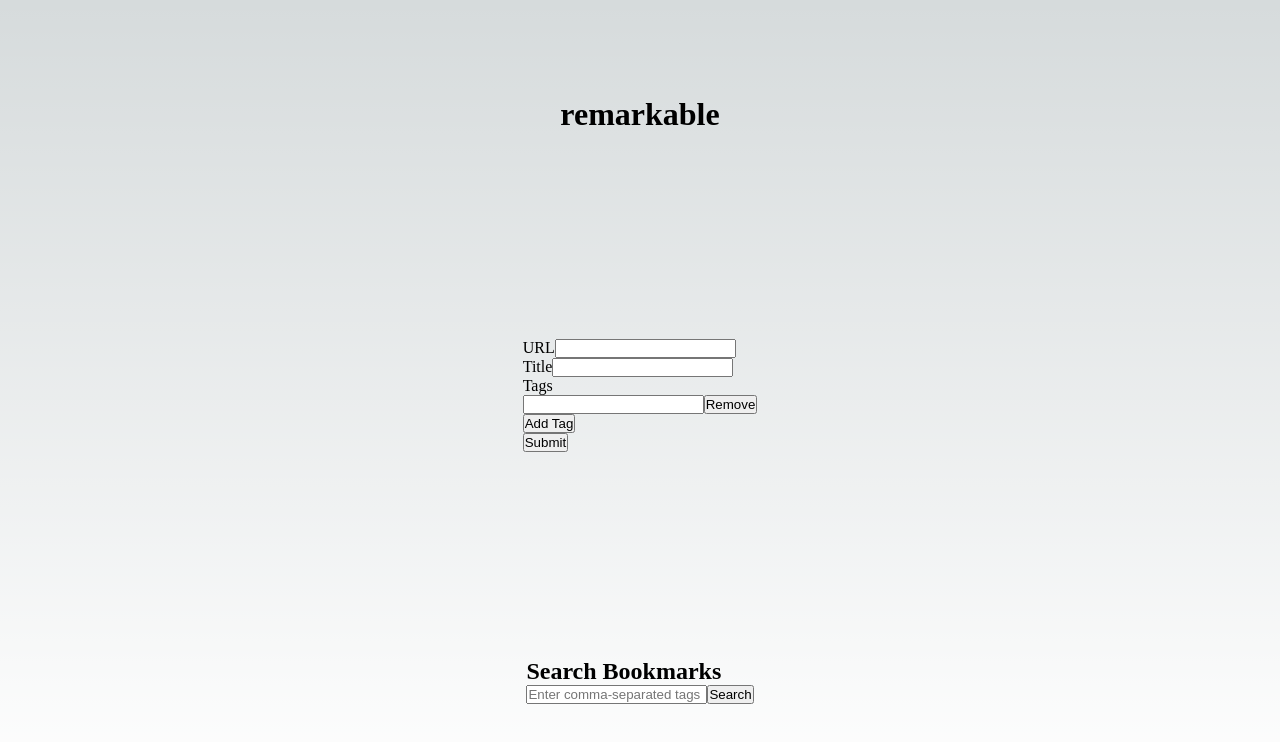
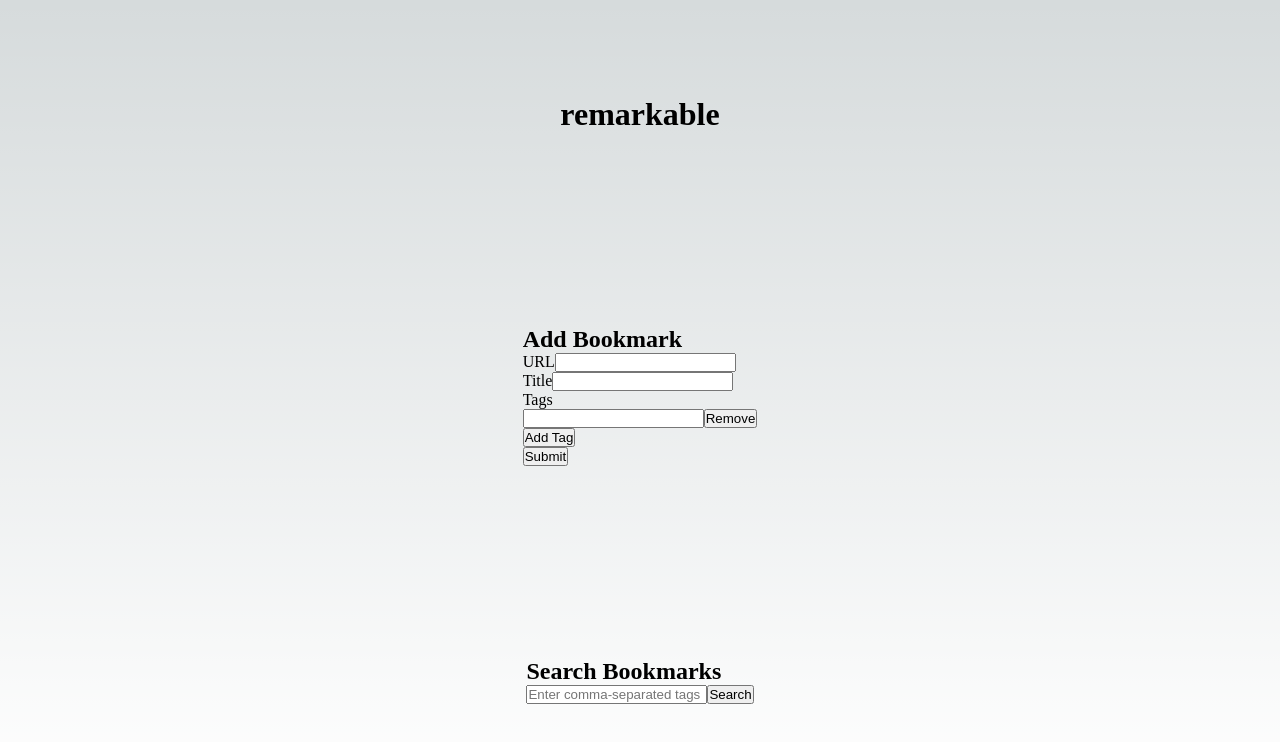
Before and after one commit to Shistavanen/remarkable, a Next.js app in the folder remarkable/: page / in a window 1280 px wide. Shown: the top 742 px of the page. Built offline with nearby package versions, Linux system fonts and the light colour scheme.

Commit message:
Basic add bookmark and search tag capabilities

```diff
--- a/remarkable/src/components/BookmarkForm.tsx
+++ b/remarkable/src/components/BookmarkForm.tsx
@@ -29,6 +29,8 @@ const handleSubmit = async (values: Object) => {
 export default function BookmarkForm() {
 
   return (
+    <div>
+      <h2>Add Bookmark</h2>
       <Formik
         initialValues={initialValues}
         validationSchema={validationSchema}
@@ -75,5 +77,6 @@ export default function BookmarkForm() {
         )}
 
       </Formik>
+    </div>
   )
 }
```
Also changed, not shown: 1 other file (tests, documents, lock files or other folders). Lines whose indentation alone changed are shown as unchanged.
